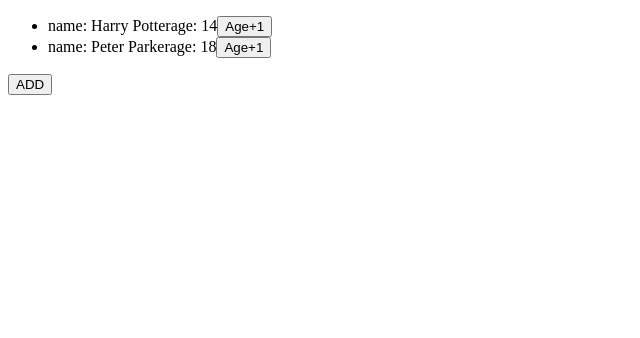
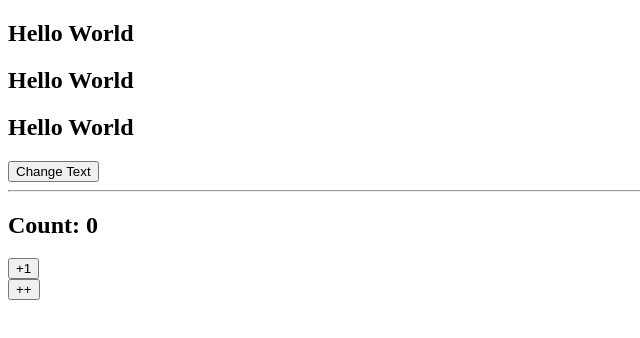
Before and after one commit to CoolWarm/react-learn-1, a React (Create React App) app: page / in a window 1280 px wide. Shown: the top 338 px of the page, without its empty margins (0-640 px from the left). Built offline with nearby package versions, Linux system fonts and the light colour scheme.

Commit message:
ref
对于原生DOM元素，有三种方法，分别是字符串、对象、函数，推荐使用函数。
另外还可以控制自定义组件。

```diff
--- a/package.json
+++ b/package.json
@@ -6,6 +6,7 @@
     "@testing-library/jest-dom": "^5.11.4",
     "@testing-library/react": "^11.1.0",
     "@testing-library/user-event": "^12.1.10",
+    "events": "^3.3.0",
     "react": "^17.0.2",
     "react-dom": "^17.0.2",
     "react-scripts": "4.0.3",
--- a/src/App.js
+++ b/src/App.js
@@ -3,61 +3,55 @@ import React from "react";
 export default class App extends React.PureComponent {
   constructor(props) {
     super(props);
-    this.state = {
-      friends: [
-        {
-          name: "Harry Potter",
-          age: 14
-        },
-        {
-          name: "Peter Parker",
-          age: 18
-        },
-      ]
+    this.titleRef2 = React.createRef();
+    this.titleRef3 = null;
+    this.counterRef = React.createRef();
+  }
+  render() {
+    return (
+      <div>
+        <h2 ref="titleRef1">Hello World</h2>
+        <h2 ref={this.titleRef2}>Hello World</h2>
+        <h2 ref={(arg) => {this.titleRef3 = arg}}>Hello World</h2>
+        <button onClick={e => this.changeText()}>Change Text</button>
+        <hr />
+        <Counter ref={this.counterRef} />
+        <button onClick={e => this.counterAdd(2)}> ++ </button>
+      </div>
+    );
+  }
+  changeText() {
+    // 字符串 不推荐
+    this.refs.titleRef1.innerHTML = "Hello Ref1";
+    // 对象 推荐
+    this.titleRef2.current.innerHTML = "Hello Ref2";
+    // 函数
+    this.titleRef3.innerHTML = "Hello Ref3";
+  }
+  counterAdd(value) {
+    // 控制自定义组件
+    this.counterRef.current.add(value);
+  }
+}
+
+class Counter extends React.Component {
+  constructor(props) {
+    super(props);
+    this.state ={
+      count: 0
     }
   }
   render() {
     return (
       <div>
-        <ul>
-          {
-            this.state.friends.map((item, index) => {
-              return (
-                <li key={item.name}>
-                  name: {item.name}
-                  age: {item.age}
-                  <button onClick={e => this.addAge(index)}>Age+1</button>
-                </li>
-              );
-            })
-          }
-        </ul>
-        <button onClick={e => this.addFriend()}> ADD </button>
+        <h2>Count: {this.state.count}</h2>
+        <button onClick={e => this.add(1)}> +1 </button>
       </div>
     );
   }
-  addAge(index) {
-    // 虽然在内存中，newFriends和friends中的对象是相同的，修改其中一个数组中的元素，另一个数组中也会相应改变
-    // 但在PureComponent或shouldComponentUpdate中，比较的时前后state，因为两者指向的内存不一样，即使内容一样，也判断为不相等
-    // 所以此方式没有问题（推荐）
-    const newFriends = [...this.state.friends];
-    newFriends[index].age++;
+  add(value) {
     this.setState({
-      friends: newFriends
-    })
-  }
-  addFriend() {
-    const newFriend = {
-      name: "Sherlock Holmes",
-      age: 26
-    }
-    // 浅拷贝 == 在原state上直接修改 ×
-    // const newFriends = this.state.friends;
-    // 深拷贝 == 将数组中的变量放入新建的数组中 √
-    const newFriends = [...this.state.friends];
-    newFriends.push(newFriend);
-    this.setState({
-      friends: newFriends
+      count: this.state.count + value
     });
   }
 }
```
Also changed, not shown: 1 other file (tests, documents, lock files or other folders).
